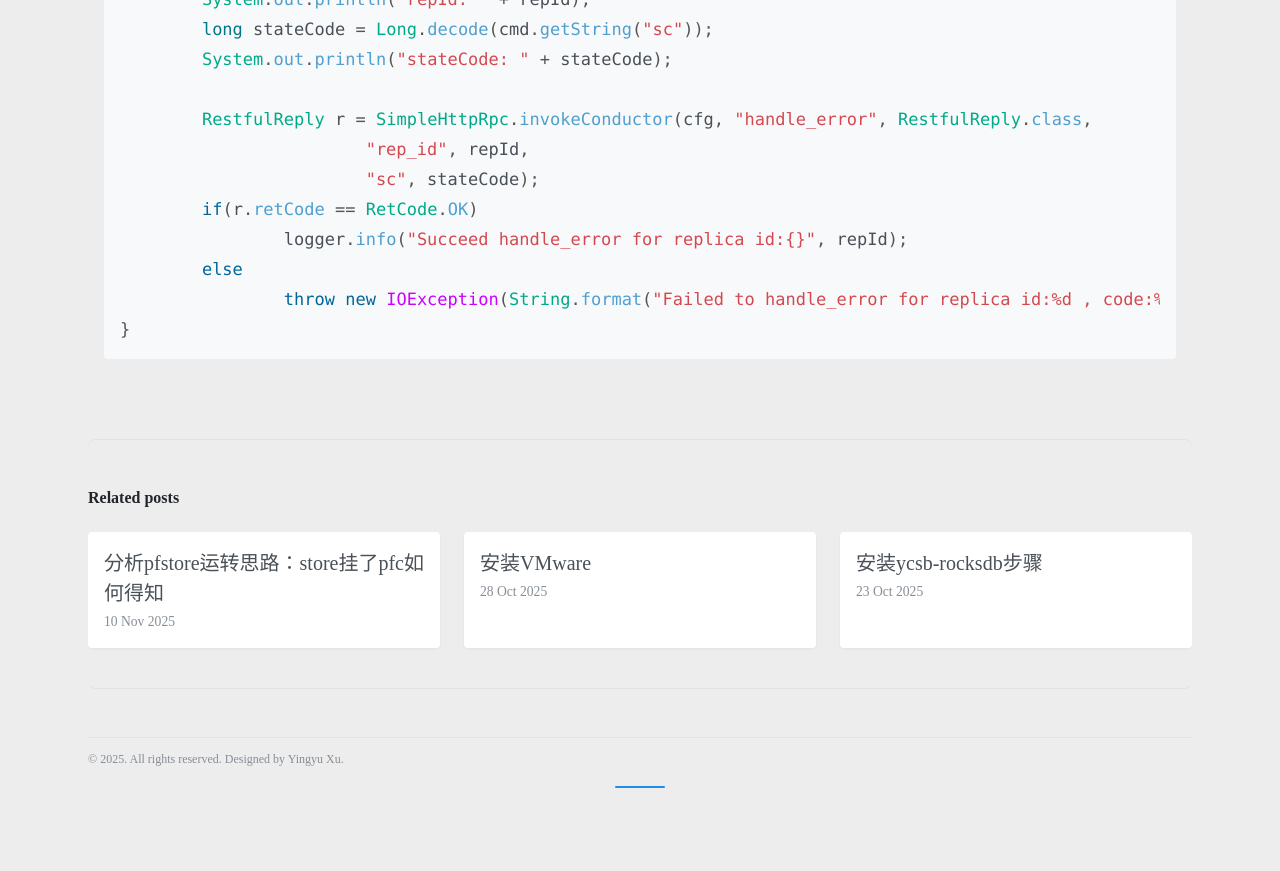
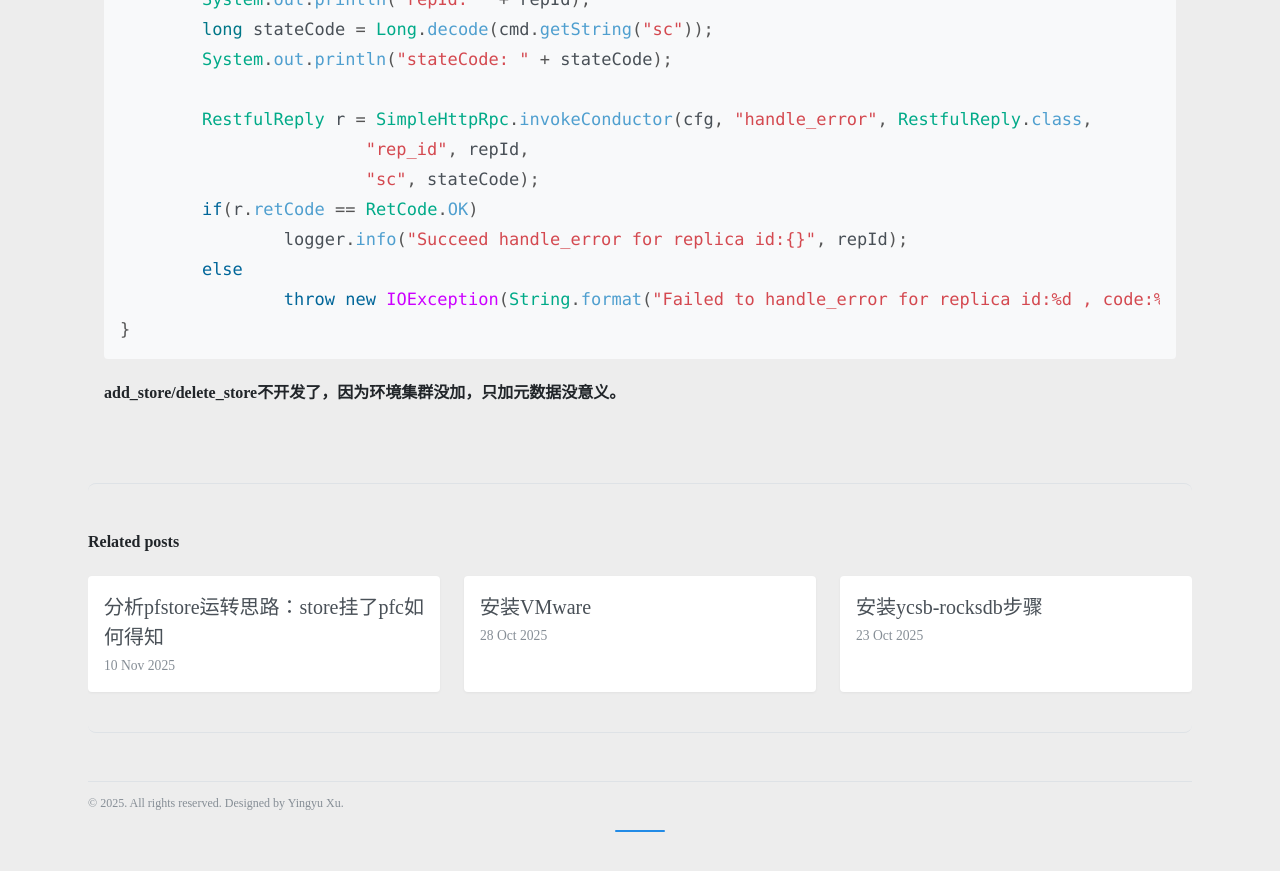
Before and after one commit to jellyXuuuuu/jellyXuuuuu.github.io, a Jekyll site: the page built from _posts/2025-10-28-增加conductor命令.md, in a window 1280 px wide and 900 px high, scrolled down 25449 px. Shown: the top 871 px of the window. Built offline with Jekyll 4.4.1, drawn with Linux system fonts in a browser that asks for light colours.

Commit message:
gengxing

````diff
--- a/_posts/2025-10-28-增加conductor命令.md
+++ b/_posts/2025-10-28-增加conductor命令.md
@@ -762,3 +762,5 @@ private static void cmd_handle_error(Namespace cmd, Config cfg) throws Exception
 		throw new IOException(String.format("Failed to handle_error for replica id:%d , code:%d, reason:%s", repId, r.retCode, r.reason));
 }
 ```
+
+### add_store/delete_store不开发了，因为环境集群没加，只加元数据没意义。
````
